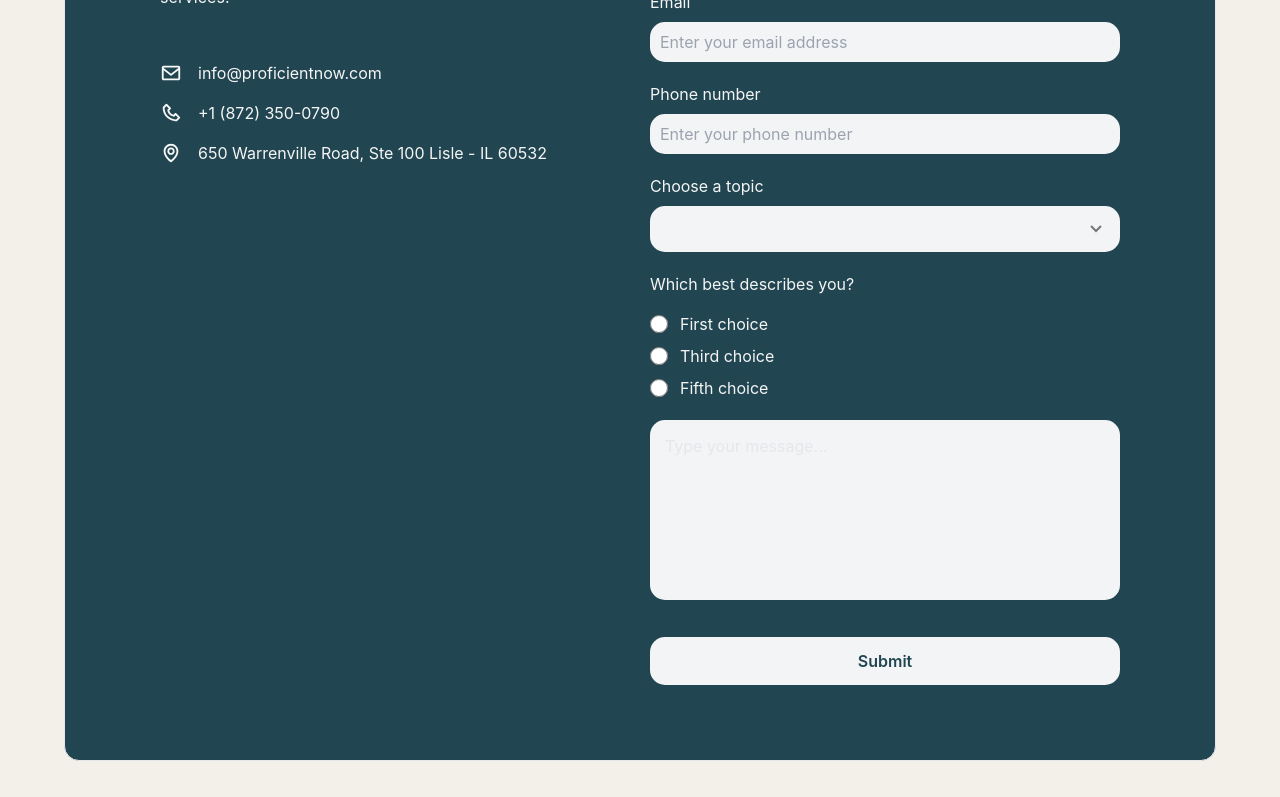
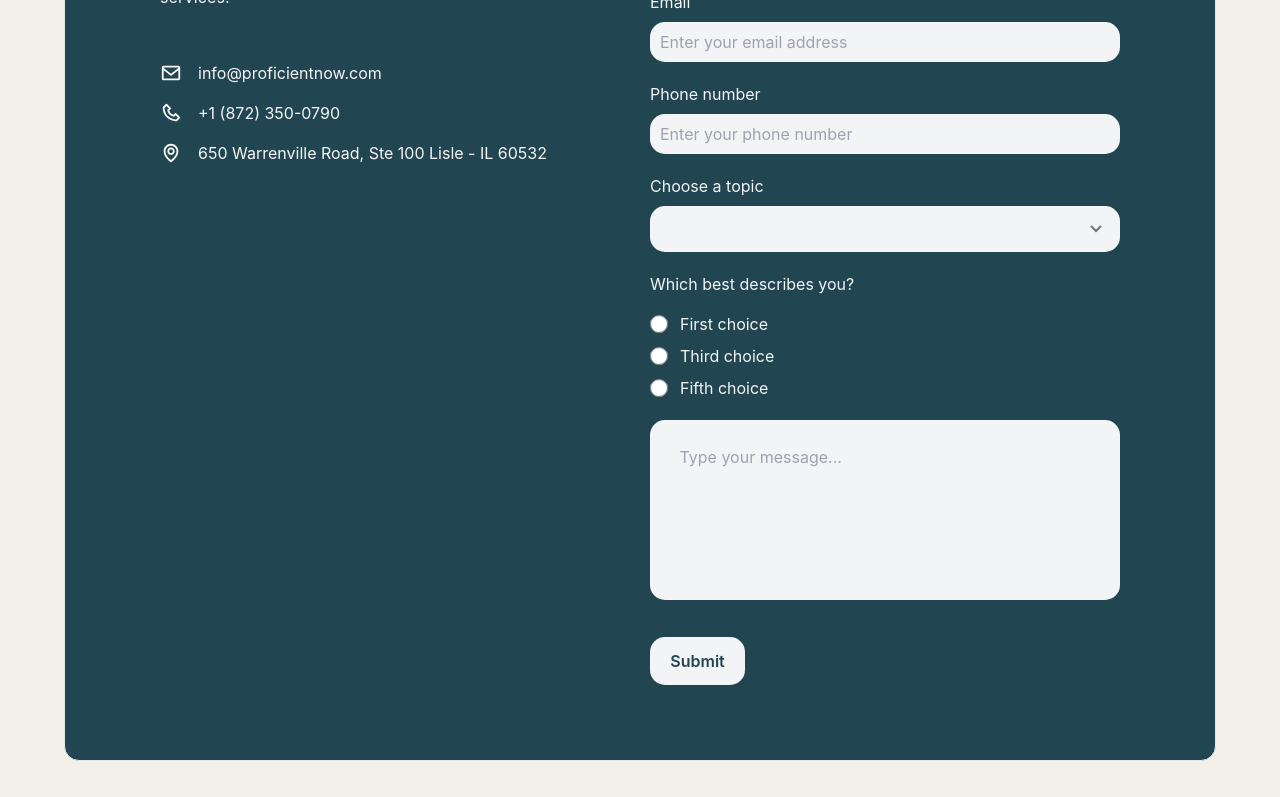
Before and after one commit to aymankhan89/pnbook, a React (Create React App) app: page / in a window 1280 px wide. Shown: the part 6541-7338 px from the top of the page. Built offline with nearby package versions, Linux system fonts and the light colour scheme; a web font is replaced by a local one.

Commit message:
Contactform

```diff
--- a/src/Ui/ContactUs.js
+++ b/src/Ui/ContactUs.js
@@ -60,7 +60,7 @@ const ContactUs = ({ className = "" }) => {
               <div className="flex-1 flex flex-col gap-[0.5rem]">
                 <div className="leading-[150%]">Last name</div>
                 <input
-                  className="w-full border-none outline-none bg-gray-100 h-[2.5rem] rounded-[15px] p-[0.625rem] text-gray-200"
+                  className="w-full border-none outline-none bg-gray-100 h-[2.5rem] rounded-[15px] p-[0.625rem] text-black"
                   placeholder="Enter your last name"
                   type="text"
                 />
@@ -69,7 +69,7 @@ const ContactUs = ({ className = "" }) => {
             <div className="flex flex-col gap-[0.5rem]">
               <div className="leading-[150%]">Email</div>
               <input
-                className="w-full border-none outline-none bg-gray-100 h-[2.5rem] rounded-[15px] p-[0.625rem] text-gray-200"
+                className="w-full border-none outline-none bg-gray-100 h-[2.5rem] rounded-[15px] p-[0.625rem] text-black "
                 placeholder="Enter your email address"
                 type="text"
               />
@@ -77,7 +77,7 @@ const ContactUs = ({ className = "" }) => {
             <div className="flex flex-col gap-[0.5rem]">
               <div className="leading-[150%]">Phone number</div>
               <input
-                className="w-full border-none outline-none bg-gray-100 h-[2.5rem] rounded-[15px] p-[0.625rem] text-gray-200"
+                className="w-full border-none outline-none bg-gray-100 h-[2.5rem] rounded-[15px] p-[0.625rem] text-black "
                 placeholder="Enter your phone number"
                 type="text"
               />
@@ -122,13 +122,18 @@ const ContactUs = ({ className = "" }) => {
                 </div>
               </div>
             </div>
-            <div className="h-[11.25rem] rounded-[15px] bg-gray-100 flex flex-col p-[0.937rem] text-gray-200">
-              <div className="relative leading-[1.438rem] rounded-[15px]">
+            <div className="h-[11.25rem] rounded-[15px] bg-gray-100 flex flex-col p-[0.937rem]  text-black">
+              {/* <div className="relative leading-[1.438rem] rounded-[15px]">
                 Type your message...
-              </div>
+              </div> */}
+              <input
+                className="w-full border-none outline-none bg-gray-100 rounded-[15px] p-[0.625rem] text-gray-200"
+                placeholder=" Type your message..."
+                type="text"
+              />
             </div>
           </div>
-          <button className="cursor-pointer border-none py-[0.75rem] px-[1.125rem] bg-gray-100 rounded-[15px] hover:bg-gainsboro-200">
+          <button className="cursor-pointer border-none py-[0.75rem] px-[1.125rem] w-[95px] bg-gray-100 rounded-[15px] hover:bg-gainsboro-200">
             <div className="text-[1rem] font-semibold text-[#214651] text-center">
               Submit
             </div>
```
